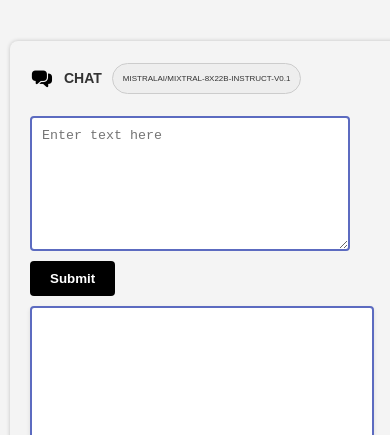
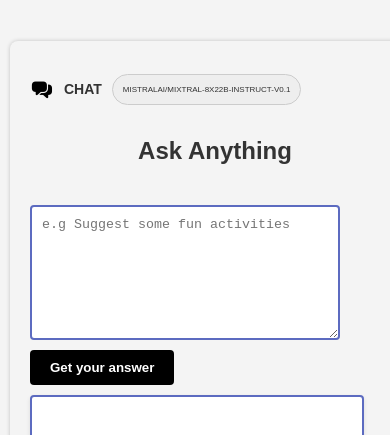
Before and after one commit to create-protocol/create-com-dashboard, a Next.js app: page /prompt in a window 390 px wide. Shown: the part 187-622 px from the top of the page. Built offline with nearby package versions, Linux system fonts and the light colour scheme.

Commit message:
text change

```diff
--- a/src/app/prompt.css
+++ b/src/app/prompt.css
@@ -247,6 +247,14 @@ button:hover {
 .bi-chat {
   fill: #5C6BC0;
 }
+.left-container h1 {
+  margin-top: 20px;
+  font-size: 24px; /* Example size, adjust as needed */
+  color: #333; /* Adjust the color as needed */
+  margin-bottom: 20px; /* Space below the header */
+  text-align: center; /* Center the text */
+}
+
 
 .token-usage {
   font-size: 14px;
@@ -305,7 +313,7 @@ button:hover {
   }
   textarea {
     height: 16vh;
-    width: 320px;
+    width: 310px;
     padding: 10px;
     margin-bottom: 10px;
     margin-top: 20px;
@@ -319,7 +327,7 @@ button:hover {
 
   .response-container{
     height: 20vh;
-    width: 320px;
+    width: 310px;
   }
 }
 
--- a/src/pages/prompt.js
+++ b/src/pages/prompt.js
@@ -145,13 +145,14 @@ const Prompt = () => {
               </div>
             )}
           </div>
+          <h1>Ask Anything</h1>
           <form onSubmit={handleSubmit}>
             <textarea
               id="prompt"
               value={prompt}
               onChange={(event) => setPrompt(event.target.value)}
               rows="5"
-              placeholder="Enter text here"
+              placeholder="e.g Suggest some fun activities"
             />
             <button
               type="submit"
@@ -161,7 +162,7 @@ const Prompt = () => {
               }}
               disabled={loading}
             >
-              Submit
+              Get your answer
             </button>
             <div className="response-container">
               <p>{loading ? "Loading..." : truncateResponse(response, outputLength)}</p>
```
